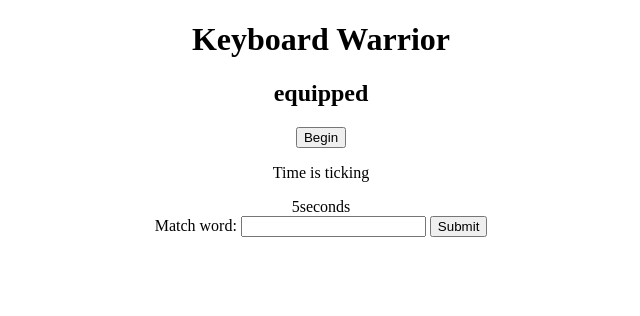
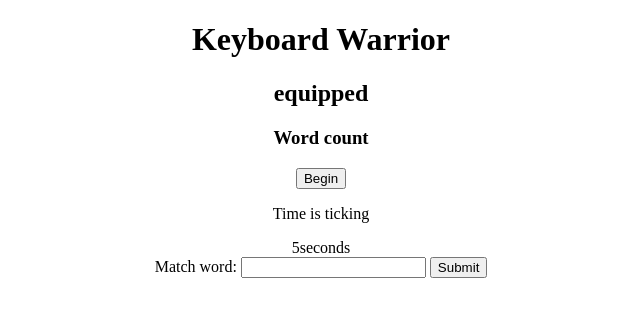
Before and after one commit to bilalhassansg/sparta-project1-game, a plain HTML site: page index.html in a window 1280 px wide. Shown: the whole page, without its empty margins (319-959 px from the left). Drawn offline with Linux system fonts and the light colour scheme.

Commit message:
include word count in html

```diff
--- a/index.html
+++ b/index.html
@@ -8,6 +8,7 @@
 	<h1>Keyboard Warrior</h1>
 	<!-- this text will change when the game starts -->
 	<h2>Your word will apprear here.</h2>
+	<h3>Word count</h3>
 
 	<!-- start the game button -->
 	<button>Begin</button>
```
